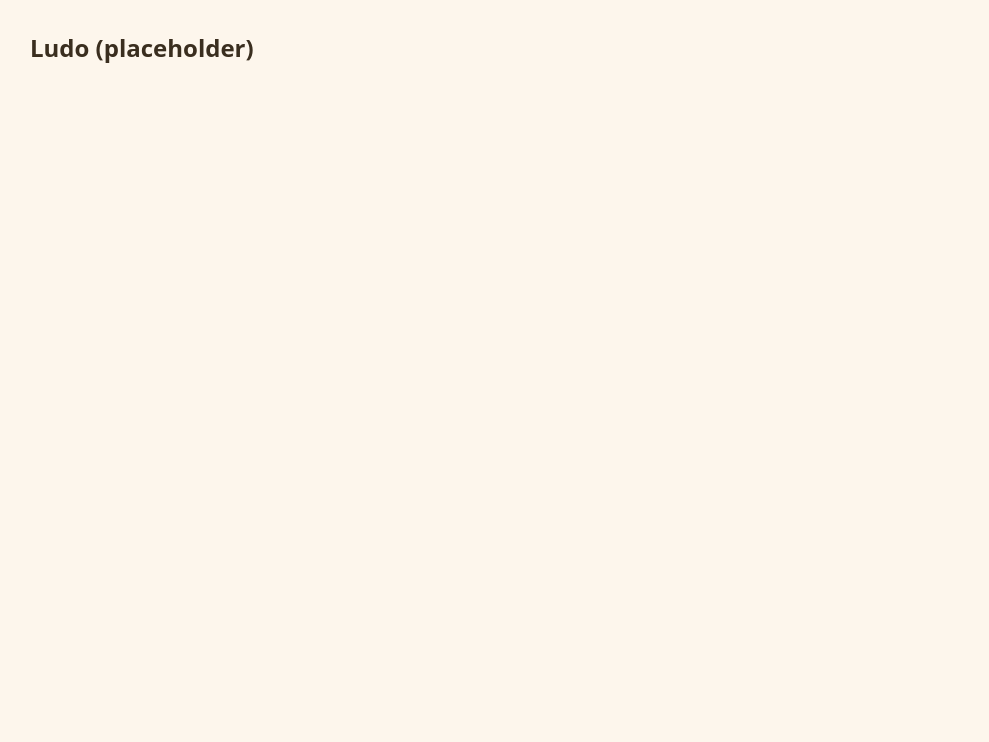
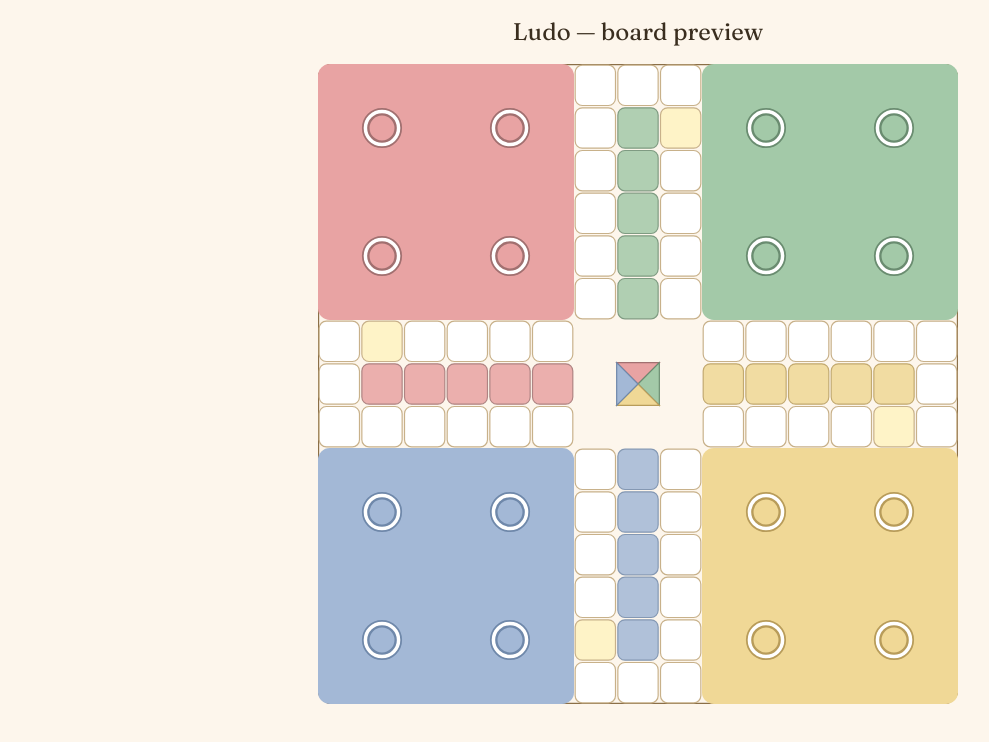
Before and after one commit to angelshamieh/Ludo, a Next.js app in the folder apps/web/: page / in a window 1280 px wide. Shown: the top 742 px of the page, without its empty margins (2-991 px from the left). Built offline with nearby package versions, Linux system fonts and the light colour scheme.

Commit message:
feat(web): static board component

```diff
--- a/apps/web/src/app/page.tsx
+++ b/apps/web/src/app/page.tsx
@@ -1,3 +1,19 @@
+import { Board } from '@/components/Board';
+import { createInitialState, type Player } from '@ludo/game-logic';
+
+const players: Player[] = [
+  { id: 'a', name: 'A', avatar: '🐱', color: 'red',   isBot: false, isHost: true,  connected: true },
+  { id: 'b', name: 'B', avatar: '🦊', color: 'green', isBot: false, isHost: false, connected: true },
+  { id: 'c', name: 'C', avatar: '🐼', color: 'yellow',isBot: true,  isHost: false, connected: true },
+  { id: 'd', name: 'D', avatar: '🦁', color: 'blue',  isBot: true,  isHost: false, connected: true },
+];
+
 export default function Home() {
-  return <main className="p-8 text-2xl font-bold">Ludo (placeholder)</main>;
+  const state = createInitialState({ code: 'DEMO', players, now: 0 });
+  return (
+    <main className="p-4 flex flex-col items-center gap-4">
+      <h1 className="font-display text-2xl">Ludo — board preview</h1>
+      <Board state={state} />
+    </main>
+  );
 }
--- /dev/null
+++ b/apps/web/src/components/Board.tsx
@@ -0,0 +1,108 @@
+'use client';
+import type { GameState, Color, Token } from '@ludo/game-logic';
+import {
+  BOARD_TRACK, BOARD_HOME_SLOTS, BOARD_FINAL_RUN, CENTER, tokenCell,
+} from '@/lib/boardLayout';
+import { SAFE_ABSOLUTE_SQUARES } from '@ludo/game-logic';
+
+const CELL = 36;     // base cell size in SVG units
+const SIZE = CELL * 15;
+
+const colorFill: Record<Color, string> = {
+  red: '#e8a3a3', green: '#a3c9a8', yellow: '#f0d896', blue: '#a3b8d6',
+};
+const colorStroke: Record<Color, string> = {
+  red: '#a17070', green: '#6a8c70', yellow: '#b89c5a', blue: '#6f88aa',
+};
+
+export function Board({ state, onTokenClick, hintTokenIds }: {
+  state: GameState;
+  onTokenClick?: (tokenId: string) => void;
+  hintTokenIds?: ReadonlySet<string>;
+}) {
+  const allTokens: Token[] = Object.values(state.tokens).flat();
+  return (
+    <svg
+      viewBox={`0 0 ${SIZE} ${SIZE}`}
+      className="w-full max-w-[640px] aspect-square select-none"
+      role="img"
+      aria-label="Ludo board"
+    >
+      {/* Outer frame */}
+      <rect x={0} y={0} width={SIZE} height={SIZE} rx={14} fill="#fdf6ec" stroke="#8b6f47" strokeWidth={2}/>
+
+      {/* Color quadrants */}
+      <rect x={0}            y={0}            width={CELL*6} height={CELL*6} fill={colorFill.red}    rx={10}/>
+      <rect x={CELL*9}       y={0}            width={CELL*6} height={CELL*6} fill={colorFill.green}  rx={10}/>
+      <rect x={CELL*9}       y={CELL*9}       width={CELL*6} height={CELL*6} fill={colorFill.yellow} rx={10}/>
+      <rect x={0}            y={CELL*9}       width={CELL*6} height={CELL*6} fill={colorFill.blue}   rx={10}/>
+
+      {/* Track squares */}
+      {BOARD_TRACK.map((c, abs) => (
+        <rect
+          key={`tr-${abs}`}
+          x={c.col*CELL+1} y={c.row*CELL+1}
+          width={CELL-2} height={CELL-2}
+          rx={6}
+          fill={SAFE_ABSOLUTE_SQUARES.has(abs) ? '#fef3c7' : '#fff'}
+          stroke="#c8b18a" strokeWidth={1}
+        />
+      ))}
+
+      {/* Final-run lanes (color tinted) */}
+      {(['red','green','yellow','blue'] as const).map((color) => (
+        BOARD_FINAL_RUN[color].map((c, i) => (
+          <rect key={`fr-${color}-${i}`}
+            x={c.col*CELL+1} y={c.row*CELL+1}
+            width={CELL-2} height={CELL-2}
+            rx={6}
+            fill={colorFill[color]} stroke={colorStroke[color]} strokeWidth={1} opacity={0.85}
+          />
+        ))
+      ))}
+
+      {/* Center finish (4 colored triangles) */}
+      <polygon points={`${CENTER.col*CELL},${CENTER.row*CELL} ${(CENTER.col+1)*CELL},${CENTER.row*CELL} ${(CENTER.col+0.5)*CELL},${(CENTER.row+0.5)*CELL}`} fill={colorFill.red} stroke={colorStroke.red}/>
+      <polygon points={`${(CENTER.col+1)*CELL},${CENTER.row*CELL} ${(CENTER.col+1)*CELL},${(CENTER.row+1)*CELL} ${(CENTER.col+0.5)*CELL},${(CENTER.row+0.5)*CELL}`} fill={colorFill.green} stroke={colorStroke.green}/>
+      <polygon points={`${(CENTER.col+1)*CELL},${(CENTER.row+1)*CELL} ${CENTER.col*CELL},${(CENTER.row+1)*CELL} ${(CENTER.col+0.5)*CELL},${(CENTER.row+0.5)*CELL}`} fill={colorFill.yellow} stroke={colorStroke.yellow}/>
+      <polygon points={`${CENTER.col*CELL},${(CENTER.row+1)*CELL} ${CENTER.col*CELL},${CENTER.row*CELL} ${(CENTER.col+0.5)*CELL},${(CENTER.row+0.5)*CELL}`} fill={colorFill.blue} stroke={colorStroke.blue}/>
+
+      {/* Home circles (the 4 nests) */}
+      {(['red','green','yellow','blue'] as const).map((color) => (
+        BOARD_HOME_SLOTS[color].map((c, i) => (
+          <circle key={`hs-${color}-${i}`}
+            cx={c.col*CELL + CELL/2} cy={c.row*CELL + CELL/2}
+            r={CELL*0.45}
+            fill="#fff" stroke={colorStroke[color]} strokeWidth={1.5}/>
+        ))
+      ))}
+
+      {/* Tokens */}
+      {allTokens.map((t) => {
+        const c = tokenCell(t);
+        const cx = c.col*CELL + CELL/2;
+        const cy = c.row*CELL + CELL/2;
+        const isHinted = hintTokenIds?.has(t.id);
+        return (
+          <g key={t.id}
+             onClick={onTokenClick ? () => onTokenClick(t.id) : undefined}
+             style={{ cursor: onTokenClick ? 'pointer' : 'default' }}
+          >
+            {/* extended invisible hit-area for mobile */}
+            <circle cx={cx} cy={cy} r={CELL*0.7} fill="transparent" />
+            <circle
+              cx={cx} cy={cy} r={CELL*0.32}
+              fill={colorFill[t.color]} stroke={colorStroke[t.color]} strokeWidth={2}
+            />
+            {isHinted && (
+              <circle cx={cx} cy={cy} r={CELL*0.42} fill="none" stroke="#3a2e1f" strokeWidth={2}
+                strokeDasharray="4 3">
+                <animate attributeName="stroke-dashoffset" from="0" to="14" dur="0.8s" repeatCount="indefinite"/>
+              </circle>
+            )}
+          </g>
+        );
+      })}
+    </svg>
+  );
+}
```
